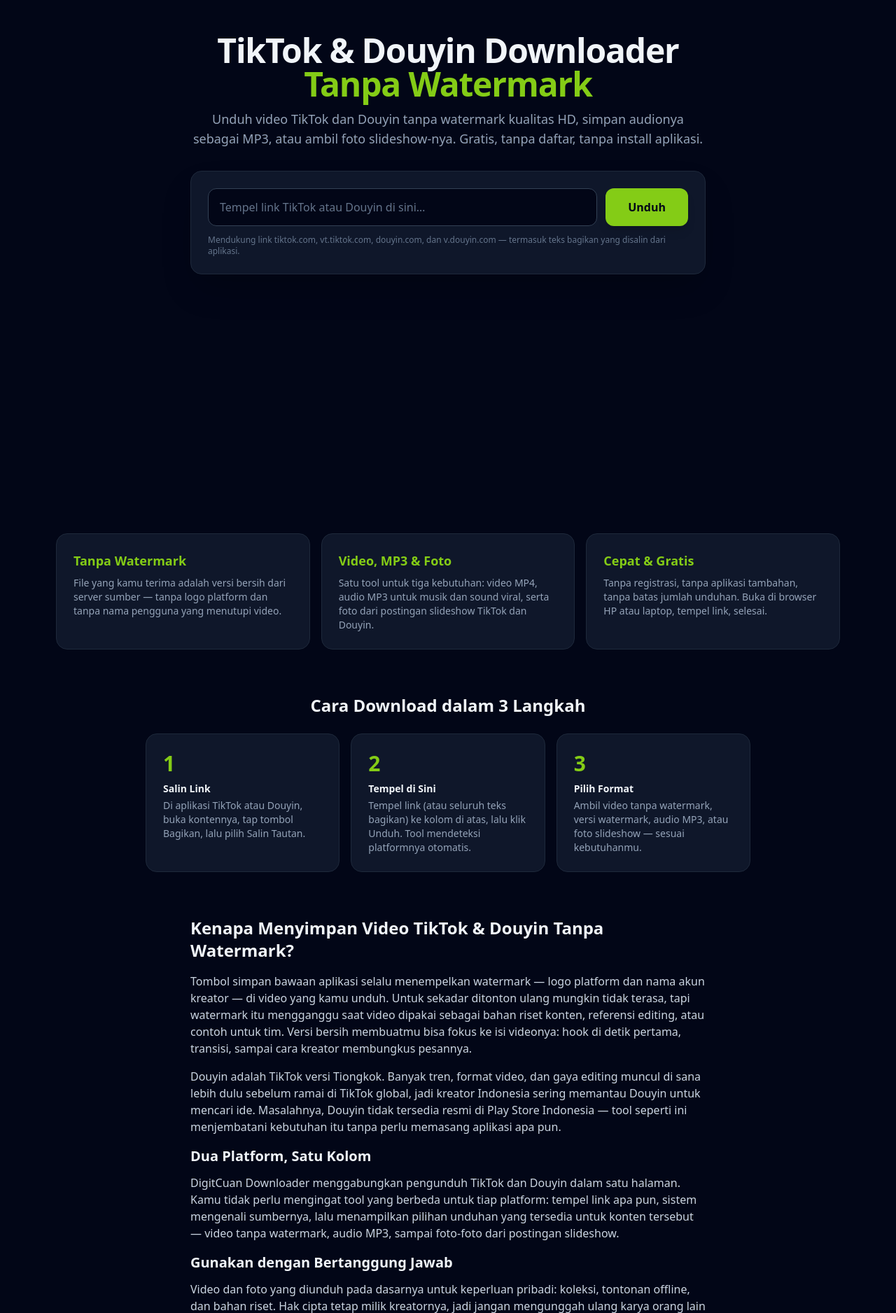
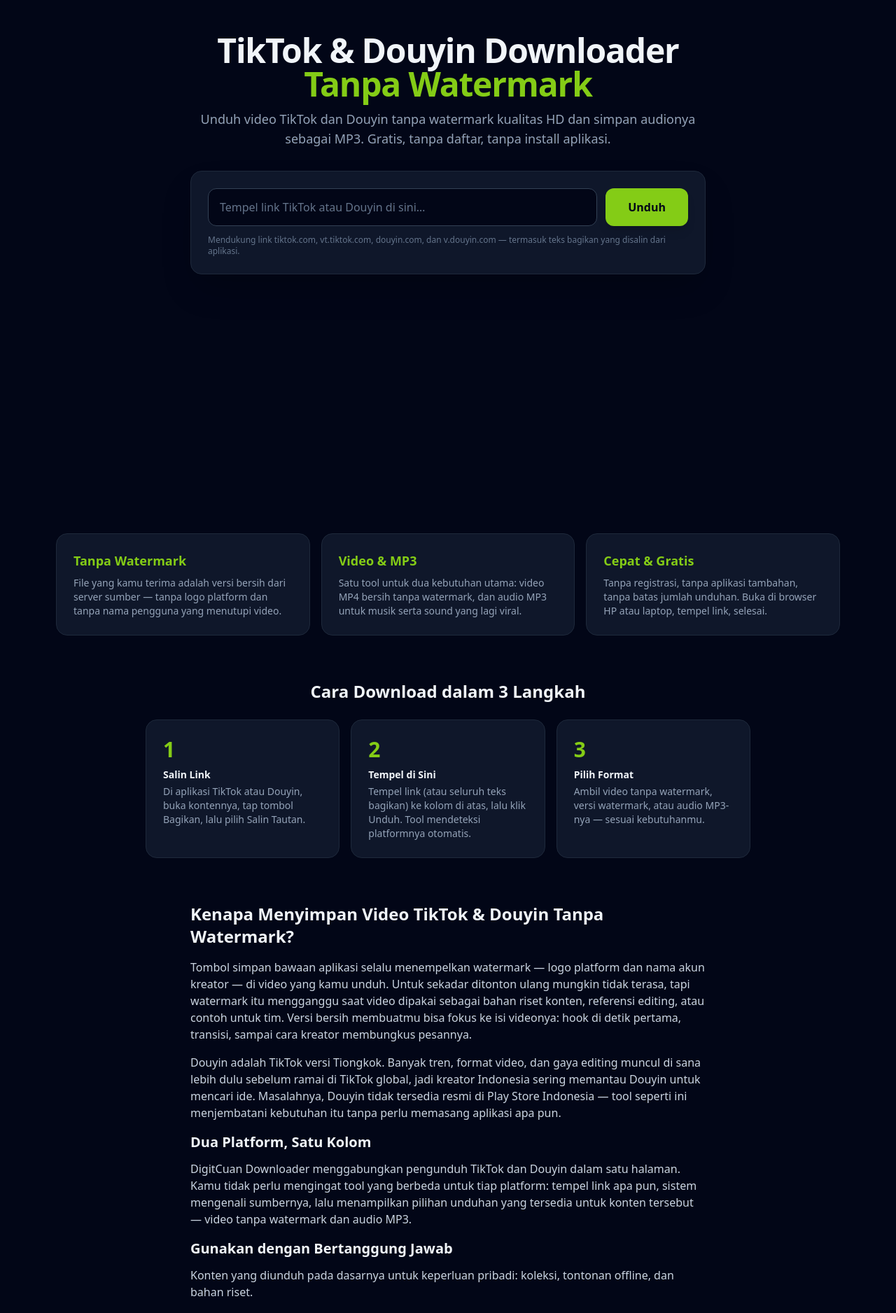
Before and after one commit to jeonfara7/douyin-saver, a FastAPI app: page / in a window 1280 px wide. Shown: the part 65-1941 px from the top of the page at 70% size. Run offline with FastAPI, Linux system fonts and the light colour scheme; some libraries are stand-ins or nearby versions.

Commit message:
v2: cabut janji foto slideshow dari copy

```diff
--- a/templates/index.html
+++ b/templates/index.html
@@ -1,6 +1,6 @@
 {% extends "base.html" %}
 {% block title %}TikTok & Douyin Downloader Tanpa Watermark HD Gratis{% endblock %}
-{% block description %}Download video TikTok dan Douyin tanpa watermark kualitas HD, MP3, dan foto slideshow. Gratis, tanpa daftar, tanpa install aplikasi. Cukup salin link, tempel, unduh.{% endblock %}
+{% block description %}Download video TikTok dan Douyin tanpa watermark kualitas HD dan simpan audionya sebagai MP3. Gratis, tanpa daftar, tanpa install aplikasi. Cukup salin link, tempel, unduh.{% endblock %}
 {% block canonical %}/{% endblock %}
 {% block head_extra %}
 <script type="application/ld+json">
@@ -11,7 +11,7 @@
 <section class="max-w-3xl mx-auto px-4 pt-12 pb-4 w-full">
     <div class="text-center mb-8">
         <h1 class="text-4xl md:text-5xl font-extrabold tracking-tight mb-3">TikTok & Douyin Downloader <span style="color:#84CC16;">Tanpa Watermark</span></h1>
-        <p class="text-slate-400 text-lg">Unduh video TikTok dan Douyin tanpa watermark kualitas HD, simpan audionya sebagai MP3, atau ambil foto slideshow-nya. Gratis, tanpa daftar, tanpa install aplikasi.</p>
+        <p class="text-slate-400 text-lg">Unduh video TikTok dan Douyin tanpa watermark kualitas HD dan simpan audionya sebagai MP3. Gratis, tanpa daftar, tanpa install aplikasi.</p>
     </div>
     {% with placeholder = 'Tempel link TikTok atau Douyin di sini…' %}{% include "_downloader.html" %}{% endwith %}
 </section>
@@ -23,8 +23,8 @@
             <p class="text-slate-400 text-sm">File yang kamu terima adalah versi bersih dari server sumber — tanpa logo platform dan tanpa nama pengguna yang menutupi video.</p>
         </div>
         <div class="bg-slate-900 border border-slate-800 rounded-2xl p-6">
-            <h2 class="font-bold text-lg mb-2" style="color:#84CC16;">Video, MP3 & Foto</h2>
-            <p class="text-slate-400 text-sm">Satu tool untuk tiga kebutuhan: video MP4, audio MP3 untuk musik dan sound viral, serta foto dari postingan slideshow TikTok dan Douyin.</p>
+            <h2 class="font-bold text-lg mb-2" style="color:#84CC16;">Video & MP3</h2>
+            <p class="text-slate-400 text-sm">Satu tool untuk dua kebutuhan utama: video MP4 bersih tanpa watermark, dan audio MP3 untuk musik serta sound yang lagi viral.</p>
         </div>
         <div class="bg-slate-900 border border-slate-800 rounded-2xl p-6">
             <h2 class="font-bold text-lg mb-2" style="color:#84CC16;">Cepat & Gratis</h2>
@@ -49,7 +49,7 @@
         <li class="bg-slate-900 border border-slate-800 rounded-2xl p-6">
             <p class="text-3xl font-black mb-2" style="color:#84CC16;">3</p>
             <h3 class="font-bold mb-1">Pilih Format</h3>
-            <p class="text-slate-400">Ambil video tanpa watermark, versi watermark, audio MP3, atau foto slideshow — sesuai kebutuhanmu.</p>
+            <p class="text-slate-400">Ambil video tanpa watermark, versi watermark, atau audio MP3-nya — sesuai kebutuhanmu.</p>
         </li>
     </ol>
 </section>
@@ -59,9 +59,9 @@
     <p class="text-slate-300 mb-4">Tombol simpan bawaan aplikasi selalu menempelkan watermark — logo platform dan nama akun kreator — di video yang kamu unduh. Untuk sekadar ditonton ulang mungkin tidak terasa, tapi watermark itu mengganggu saat video dipakai sebagai bahan riset konten, referensi editing, atau contoh untuk tim. Versi bersih membuatmu bisa fokus ke isi videonya: hook di detik pertama, transisi, sampai cara kreator membungkus pesannya.</p>
     <p class="text-slate-300 mb-4">Douyin adalah TikTok versi Tiongkok. Banyak tren, format video, dan gaya editing muncul di sana lebih dulu sebelum ramai di TikTok global, jadi kreator Indonesia sering memantau Douyin untuk mencari ide. Masalahnya, Douyin tidak tersedia resmi di Play Store Indonesia — tool seperti ini menjembatani kebutuhan itu tanpa perlu memasang aplikasi apa pun.</p>
     <h3 class="text-xl font-bold mb-3">Dua Platform, Satu Kolom</h3>
-    <p class="text-slate-300 mb-4">DigitCuan Downloader menggabungkan pengunduh TikTok dan Douyin dalam satu halaman. Kamu tidak perlu mengingat tool yang berbeda untuk tiap platform: tempel link apa pun, sistem mengenali sumbernya, lalu menampilkan pilihan unduhan yang tersedia untuk konten tersebut — video tanpa watermark, audio MP3, sampai foto-foto dari postingan slideshow.</p>
+    <p class="text-slate-300 mb-4">DigitCuan Downloader menggabungkan pengunduh TikTok dan Douyin dalam satu halaman. Kamu tidak perlu mengingat tool yang berbeda untuk tiap platform: tempel link apa pun, sistem mengenali sumbernya, lalu menampilkan pilihan unduhan yang tersedia untuk konten tersebut — video tanpa watermark dan audio MP3.</p>
     <h3 class="text-xl font-bold mb-3">Gunakan dengan Bertanggung Jawab</h3>
-    <p class="text-slate-300 mb-4">Video dan foto yang diunduh pada dasarnya untuk keperluan pribadi: koleksi, tontonan offline, dan bahan riset. Hak cipta tetap milik kreatornya, jadi jangan mengunggah ulang karya orang lain seolah milikmu, apalagi untuk tujuan komersial tanpa izin. Jadikan konten unduhan sebagai referensi untuk membuat versi orisinal dengan gayamu sendiri.</p>
+    <p class="text-slate-300 mb-4">Konten yang diunduh pada dasarnya untuk keperluan pribadi: koleksi, tontonan offline, dan bahan riset.</p> Hak cipta tetap milik kreatornya, jadi jangan mengunggah ulang karya orang lain seolah milikmu, apalagi untuk tujuan komersial tanpa izin. Jadikan konten unduhan sebagai referensi untuk membuat versi orisinal dengan gayamu sendiri.</p>
     <p class="text-slate-300">Butuh panduan langkah demi langkah yang lebih detail? Baca <a href="/cara-penggunaan" class="underline" style="color:#84CC16;">halaman Cara Penggunaan</a> atau cek <a href="/faq" class="underline" style="color:#84CC16;">FAQ</a> untuk pertanyaan yang sering muncul. Tool ini bagian dari rangkaian <a href="https://digitcuan.site/tools/" class="underline" style="color:#84CC16;">tools gratis DigitCuan</a> untuk kreator dan affiliator.</p>
 </section>
 
```
